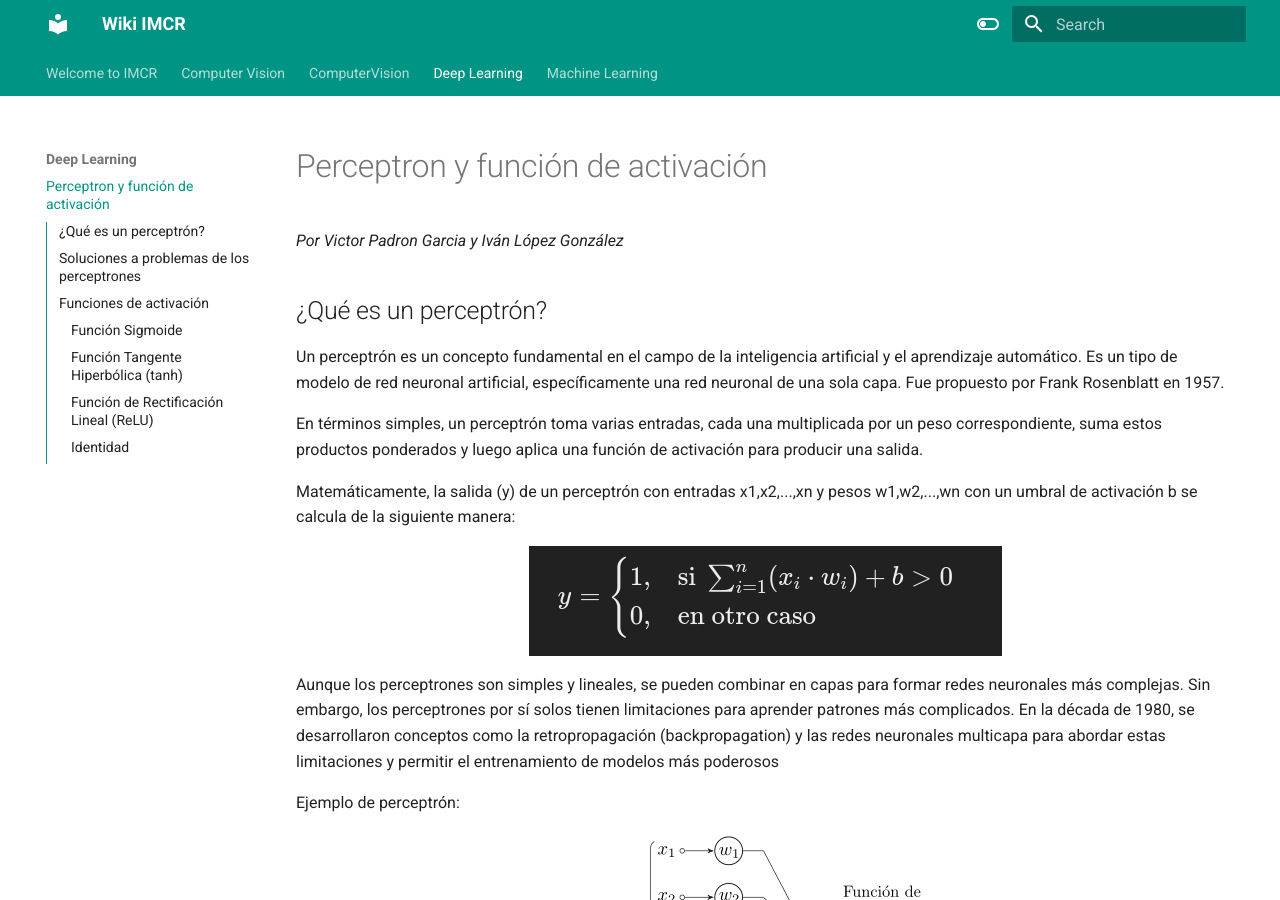
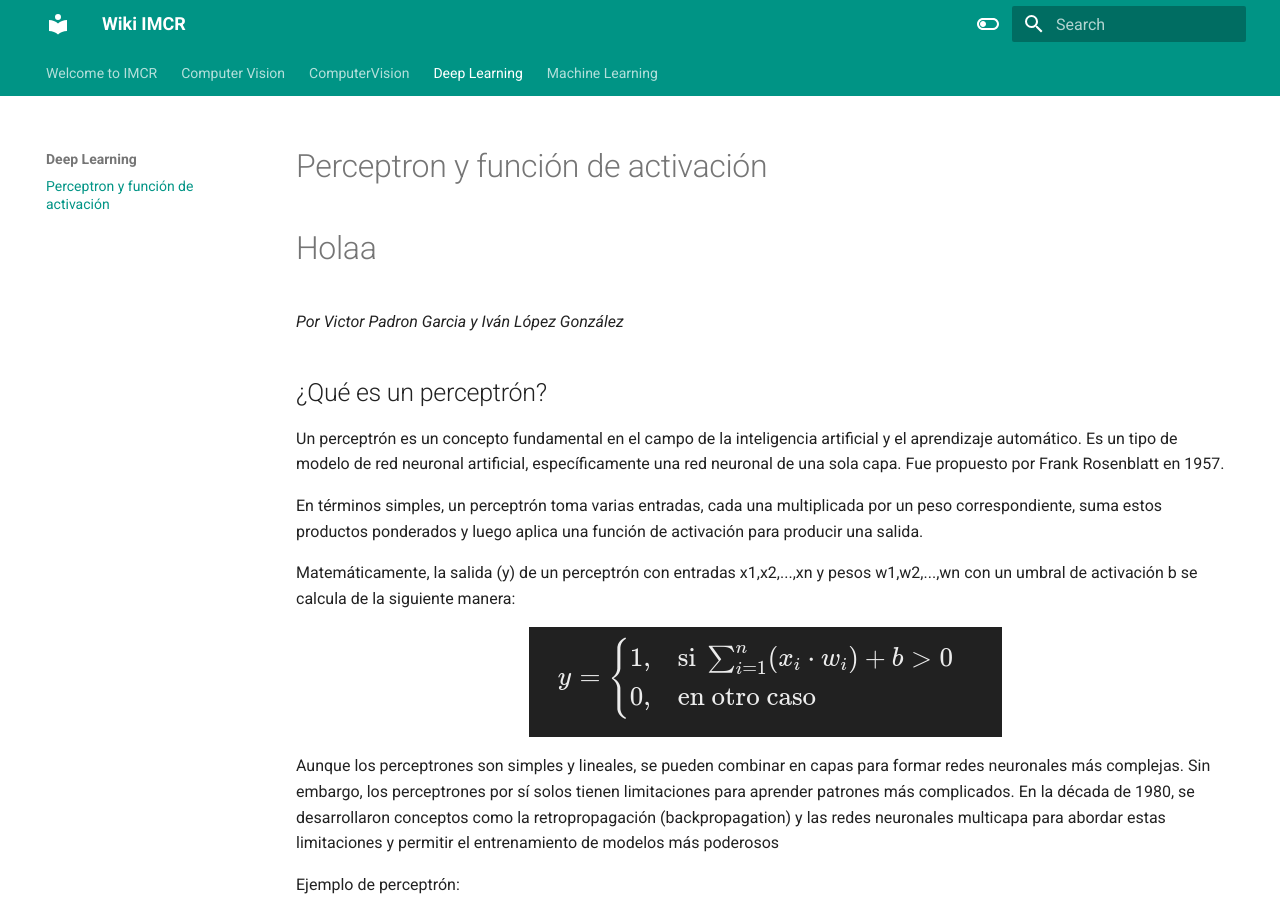
Before and after one commit to abl78-ua/Wiki-IMCR, an MkDocs documentation site: the page built from docs/Deep Learning/Perceptrón.md, in a window 1280 px wide and 900 px high. Built offline with MkDocs 1.6.1 and Material for MkDocs 9.7.7, drawn with Linux system fonts in a browser that asks for light colours.

Commit message:
Prueba a hacer push

```diff
--- a/docs/Deep Learning/Perceptrón.md
+++ b/docs/Deep Learning/Perceptrón.md
@@ -1,4 +1,5 @@
 # Perceptron y función de activación
+# Holaa
 <span style="font-size: 0.8rem; font-style: italic;">Por Victor Padron Garcia y Iván López González</span>
 ## ¿Qué es un perceptrón?
 Un perceptrón es un concepto fundamental en el campo de la inteligencia artificial y el aprendizaje automático. Es un tipo de modelo de red neuronal artificial, específicamente una red neuronal de una sola capa. Fue propuesto por Frank Rosenblatt en 1957.
```
